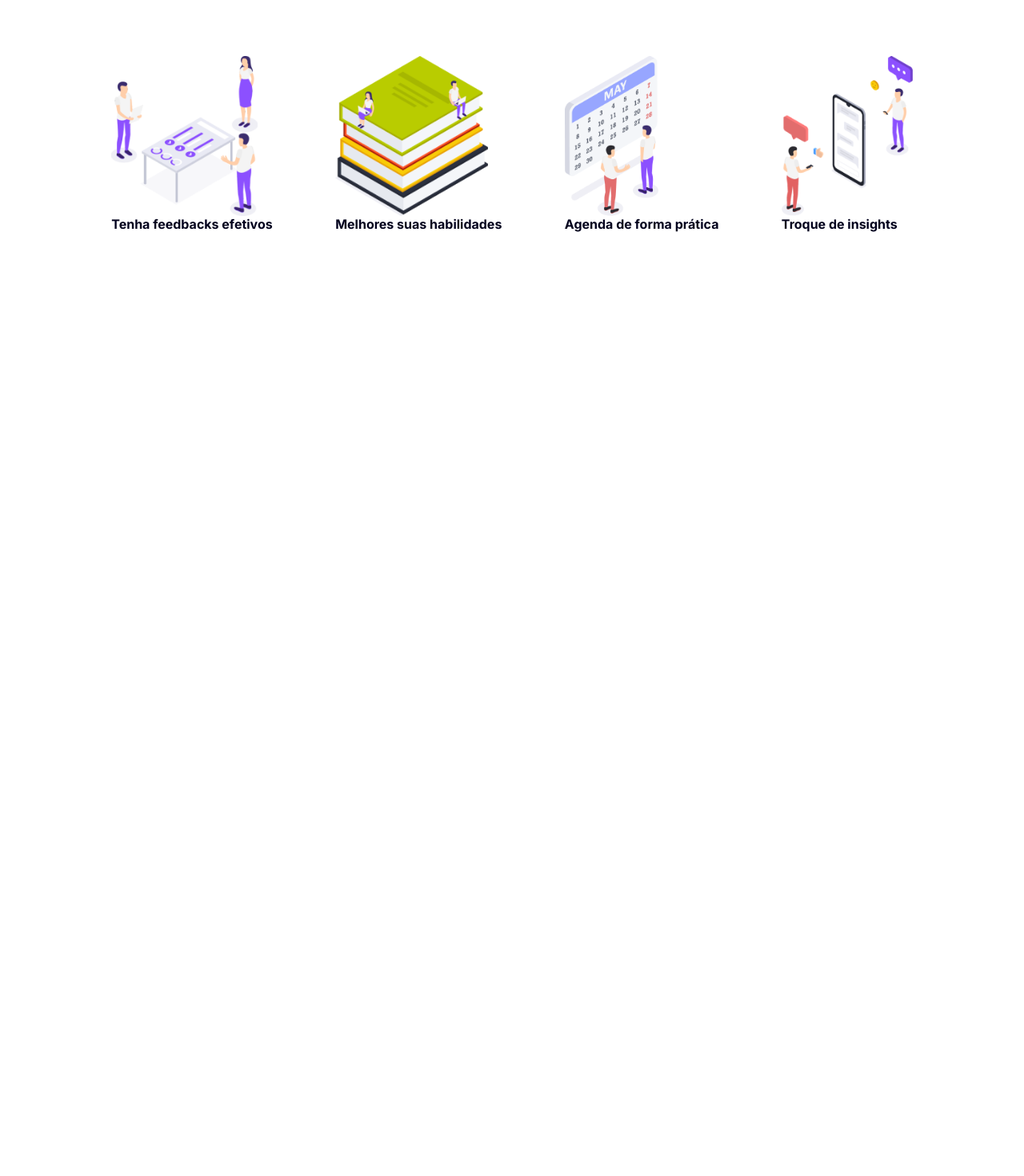
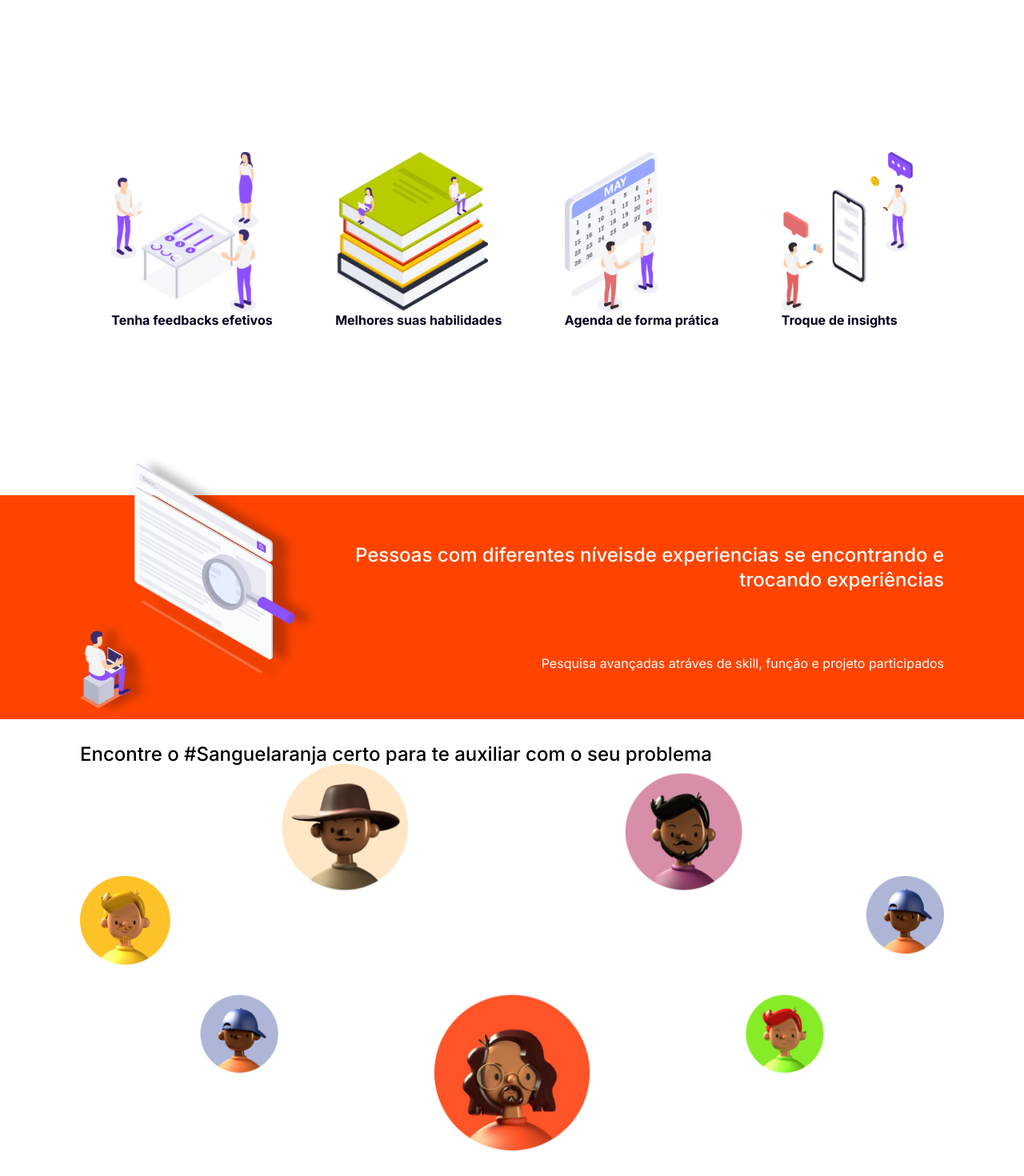
Before and after one commit to ThomasNdSR/technical-share-squad5, a React (Create React App) app in the folder front-end/: page /homePage in a window 1280 px wide. Shown: the part 1237-2707 px from the top of the page at 80% size. Before the commit the page ends 1656 px from the top, so only its background shows below. Built offline with nearby package versions, Linux system fonts and the light colour scheme.

Commit message:
Feature: finalizando itens de apresentações do produto na home page

```diff
--- /dev/null
+++ b/front-end/src/pages/HomePage/EndPage/index.jsx
@@ -0,0 +1,13 @@
+import endPageImage from "../../../assets/endpage.png"
+import "./style.css";
+
+export const EndPage = () => {
+  return (
+    <div className="page">
+      <section className="endPage">
+      <h4>Encontre o #Sanguelaranja certo para te auxiliar com o seu problema</h4>
+      <img src={endPageImage} alt="Ilustração de colaboradores" />
+      </section>
+    </div>
+  );
+};
--- /dev/null
+++ b/front-end/src/pages/HomePage/EndPage/style.css
@@ -0,0 +1,7 @@
+.endPage{
+  display: flex;
+  flex-direction: column;
+  vertical-align: middle;
+  justify-content: center;
+  padding: 2rem 0;
+}
--- a/front-end/src/pages/HomePage/Presentation/index.jsx
+++ b/front-end/src/pages/HomePage/Presentation/index.jsx
@@ -4,6 +4,7 @@ import dataAnalysis from "../../../assets/Data_analysis_PNG 1.png";
 import onlineEducation from "../../../assets/Online_education_PNG 1.png";
 import calendar from "../../../assets/Calendar_PNG 1.png";
 import chat from "../../../assets/Chat_PNG 1.png";
+import searchImage from "../../../assets/searchImage.png";
 import "./style.css";
 
 export const Presentation = () => {
@@ -33,7 +34,7 @@ export const Presentation = () => {
   ];
   return (
     <section>
-      <div className="presentation_descrition">
+      <article className="presentation_descrition">
         <h3>Expanda suas habilidades e obtenha insights de forma rápida</h3>
         <button
           onClick={() => {
@@ -53,7 +54,6 @@ export const Presentation = () => {
           >
             <AiOutlineCloseCircle size={25} color="var(--primary-01)" />
           </button>
-          <div>
           <iframe
             width="560"
             height="315"
@@ -64,8 +64,8 @@ export const Presentation = () => {
             allowfullscreen
           ></iframe>
         </div>
-        </div>
-      </div>
+      </article>
+      <article>
         <ul className="presentation_list page">
           {list.map((item, index) => (
             <li key={index}>
@@ -75,6 +75,24 @@ export const Presentation = () => {
             </li>
           ))}
         </ul>
+      </article>
+      <article className="presentation__search">
+        <div className="presentation__search--container page">
+          <img
+            src={searchImage}
+            alt="Ilustração sobre pesquisa"
+          />
+          <div className="presentation__search--descrition">
+            <h4>
+              Pessoas com diferentes níveisde experiencias se encontrando e
+              trocando experiências
+            </h4>
+            <p className="presentation__search--descrition-text">
+              Pesquisa avançadas atráves de skill, função e projeto participados
+            </p>
+          </div>
+        </div>
+      </article>
     </section>
   );
 };
--- a/front-end/src/pages/HomePage/Presentation/style.css
+++ b/front-end/src/pages/HomePage/Presentation/style.css
@@ -1,25 +1,25 @@
-
-.movie{
-    display:none;
+.movie {
+  display: none;
   align-items: flex-end;
   flex-direction: column;
   justify-content: center;
   position: absolute;
+  transition-duration: 0.5s;
+  animation: moveUp 1s ease-out;
 }
-.active{
-    display: flex;
-  }
-.movie__close{
+.movie__close {
+  align-self: flex-end;
   border: none;
   background-color: transparent;
-    margin: 1rem;
+  margin: 0.5rem;
 }
-
+.active,
 .presentation_descrition,
-.presentation_list {
+.presentation_list,
+.presentation__search--container {
   display: flex;
   align-items: center;
-  font-weight: 700;
+  font-weight: var(--heading-1-weight);
   vertical-align: middle;
 }
 
@@ -28,31 +28,67 @@
   background-color: var(--secondary-02);
   flex-direction: column;
   justify-content: space-around;
-  height: auto;
-  min-height: 35vh;
+  height: 40vh;
   padding: 3rem;
   position: relative;
   text-align: center;
 }
-.presentation_descrition--play{
+.presentation_descrition--play {
   background-color: transparent;
   border: solid 2px var(--primary-01);
   border-radius: 1rem;
   color: var(--neutral-03);
   text-transform: uppercase;
   padding: 1rem;
-    width:12rem;
+  width: 12rem;
 }
-.presentation_descrition--play svg{
-    margin-right:1rem;
+.presentation_descrition--play svg {
+  margin-right: 1rem;
 }
 .presentation_list {
   justify-content: space-around;
   color: var(--color-standard);
-  height: 60vh;
+  height: 80vh;
+  margin: 5rem 0;
   padding: 3rem;
 }
 
-.presentation_list img{
+.presentation_list img {
   height: 200px;
 }
+
+.presentation__search {
+  background-color: var(--primary-01);
+}
+.presentation__search--container {
+  justify-content: space-between;
+  height: 35vh;
+  position: relative;
+}
+.presentation__search img {
+  width: 300px;
+  align-self:flex-end;
+}
+
+.presentation__search--descrition {
+  display: flex;
+  line-height: 1.3;
+  color: var(--neutral-03);
+  flex-direction: column;
+  justify-content: space-around;
+  text-align: end;
+  width: 70%;
+  height: 30vh;
+}
+.presentation__search--descrition p {
+  font-weight: var(--body-weight);
+}
+@keyframes moveUp {
+  0% {
+    opacity: 0;
+    transform: translateY(-50px);
+  }
+  100% {
+    opacity: 1;
+  }
+}
--- a/front-end/src/pages/HomePage/index.jsx
+++ b/front-end/src/pages/HomePage/index.jsx
@@ -1,6 +1,7 @@
 import { Header } from "../../components/Header";
 import {Spotlight} from "./Spotlight"
 import {Presentation} from "./Presentation"
+import {EndPage} from "./EndPage"
 import "./style.css";
 
 export const HomePage = () => {
@@ -8,10 +9,11 @@ export const HomePage = () => {
     <>
       <Header />
       <main>
-      <div className="page-top">
+      <div className="page-color">
       <Spotlight />
+      <Presentation />
+      <EndPage />
       </div>
-      <Presentation />
       </main>
 
     </>
```
Also changed, not shown: front-end/src/assets/endpage.png (added), front-end/src/assets/searchImage.png (added). Lines whose indentation alone changed are shown as unchanged.
